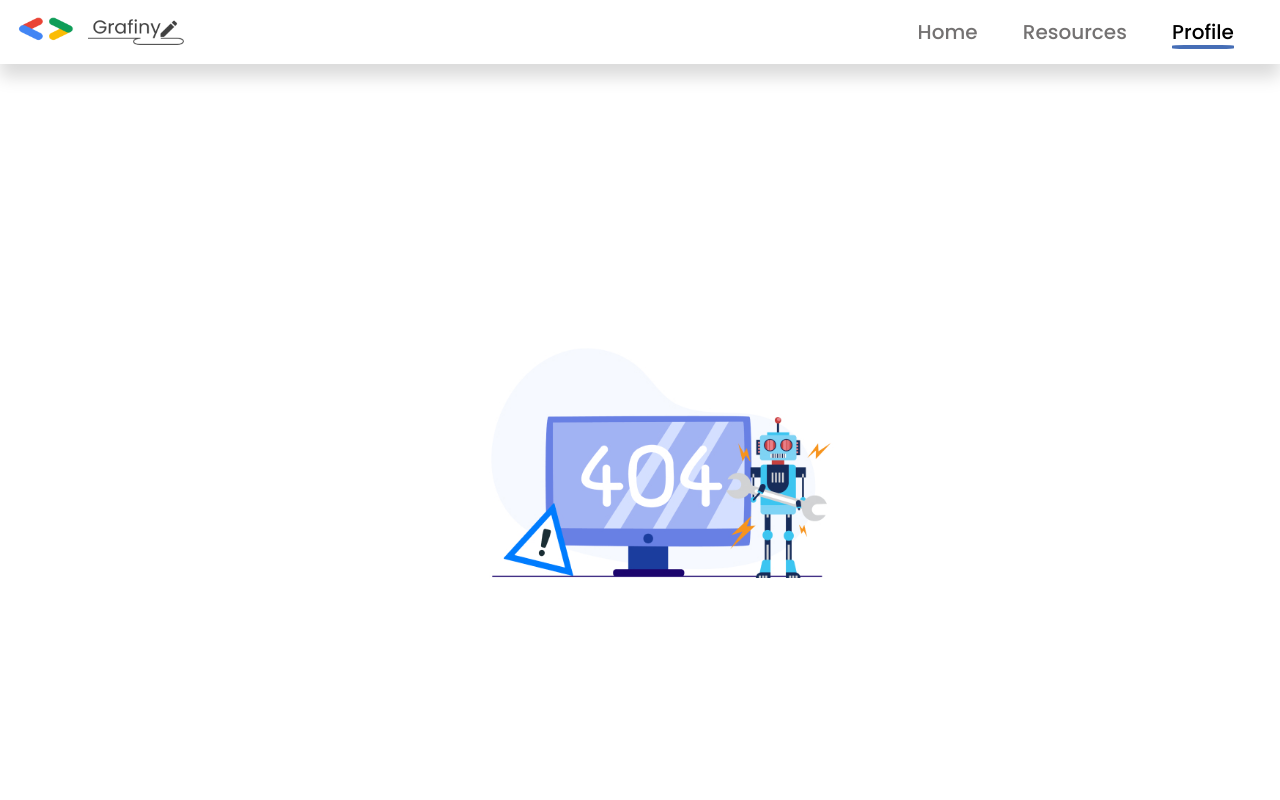
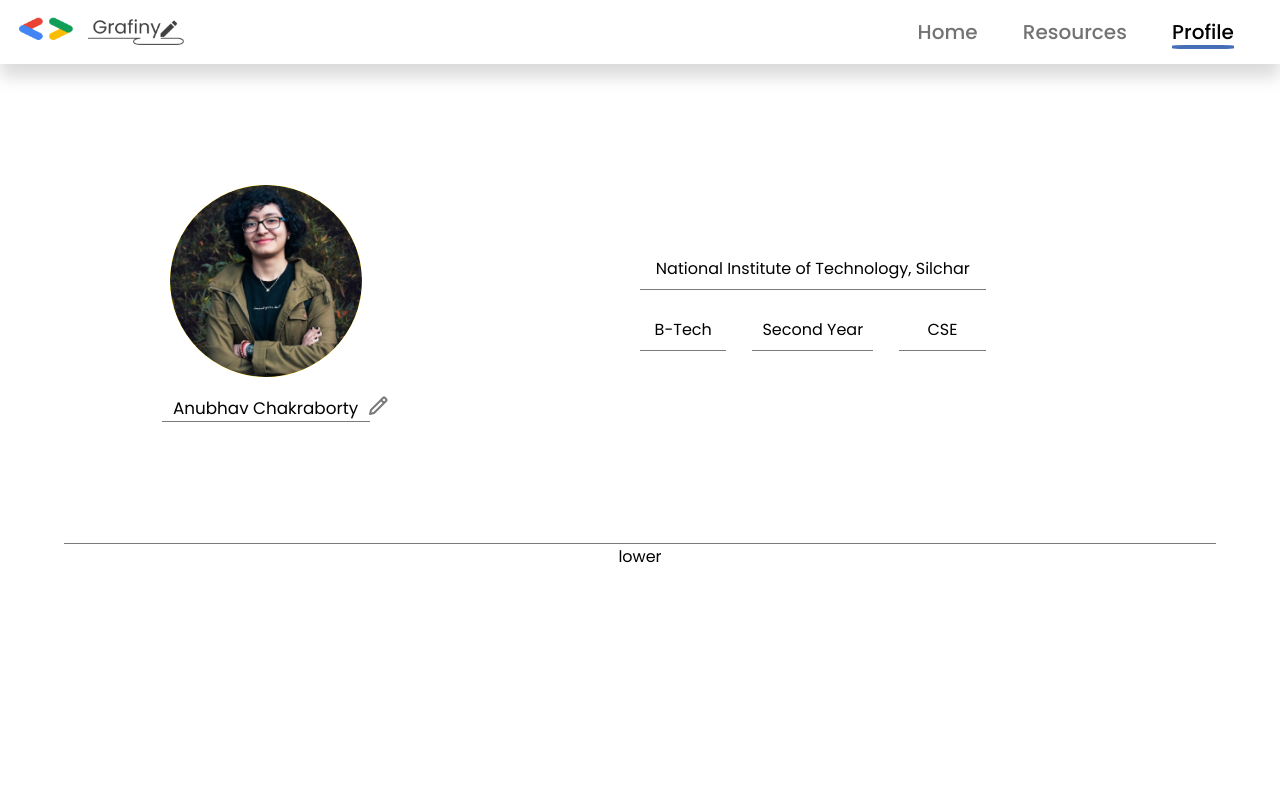
Before and after one commit to gdsc-nits-org/grafiny-client, a React (Vite) app: page /profile in a window 1280 px wide. Shown: the top 800 px of the page. Built offline with nearby package versions, Linux system fonts and the light colour scheme.

Commit message:
ADD: Profile page upperpart

```diff
--- a/src/App.jsx
+++ b/src/App.jsx
@@ -12,6 +12,7 @@ import {
   Error,
   SearchResults,
   Departments,
+  Profile,
 } from "./Pages";
 
 const App = () => {
@@ -27,6 +28,7 @@ const App = () => {
         <Route path="/otp" element={<Otp />} />
         <Route path="/departments/:department/courses" element={<Courses />} />
         <Route path="/searchresults" element={<SearchResults />} />
+        <Route path="/profile" element={<Profile />} />
         <Route path="*" element={<Error />} />
         <Route path="/:insti/departments" element={<Departments />} />
       </Routes>
--- /dev/null
+++ b/src/Pages/Profile/Profile.jsx
@@ -0,0 +1,41 @@
+import { BiPencil } from "react-icons/bi";
+import style from "./Profile.module.scss";
+
+const Profile = () => {
+  return (
+    <div className={style.container}>
+      <div className={style.upperpart}>
+        <div className={style.upperleft}>
+          <div className={style.avatarbox}>
+            <div className={style.imgbox}>
+              <img
+                className={style.profileimg}
+                src="/assets/profileimg.png"
+                alt="profileimg"
+              />
+            </div>
+            <div className={style.namebox}>
+              <div className={style.name}>Anubhav Chakraborty</div>
+              <div className={style.icon}>
+                <BiPencil />
+              </div>
+            </div>
+          </div>
+        </div>
+        <div className={style.upperright}>
+          <div className={style.collegecontainer}>
+            National Institute of Technology, Silchar
+          </div>
+          <div className={style.detailcontainer}>
+            <div className={style.degree}>B-Tech</div>
+            <div className={style.year}>Second Year</div>
+            <div className={style.branch}>CSE</div>
+          </div>
+        </div>
+      </div>
+      <div className={style.lowerpart}>lower</div>
+    </div>
+  );
+};
+
+export default Profile;
--- /dev/null
+++ b/src/Pages/Profile/Profile.module.scss
@@ -0,0 +1,99 @@
+.container {
+  width: 100%;
+  height: 120vh;
+  display: flex;
+  flex-wrap: wrap;
+  flex-direction: column;
+  align-items: center;
+  .upperpart {
+    height: 50%;
+    width: 90%;
+    display: flex;
+    border-bottom: 1px solid var(--gdsc-grayish-2-100);
+    .upperleft {
+      width: 50%;
+      display: flex;
+      align-items: center;
+      .avatarbox {
+        display: flex;
+        flex-direction: column;
+        justify-content: center;
+        align-items: center;
+        width: 70%;
+        height: 80%;
+        .imgbox {
+          height: 12em;
+          width: 12em;
+          border-radius: 50% 50%;
+          background-color: gold;
+          .profileimg {
+            width: 100%;
+            height: 100%;
+            border-radius: 50% 50%;
+          }
+        }
+        .namebox {
+          display: flex;
+          margin-top: 0.8em;
+          width: 13em;
+          min-height: 2em;
+          justify-content: center;
+          align-items: flex-end;
+          border-bottom: 1px solid var(--gdsc-grayish-2-100);
+          position: relative;
+          .name {
+            font-size: 1.05em;
+            padding: 0em 0.5em 0 0.5em;
+            text-align: center;
+          }
+          .icon {
+            position: absolute;
+            right: -10%;
+            bottom: -20%;
+            font-size: 1.5em;
+            color: var(--gdsc-grayish-2-100);
+          }
+        }
+      }
+    }
+    .upperright {
+      width: 50%;
+      display: flex;
+      flex-direction: column;
+      justify-content: center;
+      .collegecontainer {
+        width: 60%;
+        text-align: center;
+        border-bottom: 1px solid var(--gdsc-grayish-2-100);
+        padding-bottom: 0.5em;
+      }
+      .detailcontainer {
+        display: flex;
+        width: 60%;
+        justify-content: space-between;
+        margin-top: 1em;
+        .degree {
+          width: 25%;
+          border-bottom: 1px solid var(--gdsc-grayish-2-100);
+          text-align: center;
+          padding: 0.7em 0 0.5em 0;
+        }
+        .year {
+          width: 35%;
+          border-bottom: 1px solid var(--gdsc-grayish-2-100);
+          text-align: center;
+          padding: 0.7em 0 0.5em 0;
+        }
+        .branch {
+          width: 25%;
+          border-bottom: 1px solid var(--gdsc-grayish-2-100);
+          text-align: center;
+          padding: 0.7em 0 0.5em 0;
+        }
+      }
+    }
+  }
+  .lowerpart {
+    height: 50%;
+  }
+}
--- a/src/Pages/index.jsx
+++ b/src/Pages/index.jsx
@@ -7,6 +7,7 @@ import Error from "./Error/Error";
 import SignupForm from "./Signup/Signup";
 import Otp from "./OTP/Otp";
 import Departments from "./Departments/Departments";
+import Profile from "./Profile/Profile";
 
 export {
   Home,
@@ -18,4 +19,5 @@ export {
   SignupForm,
   Otp,
   Departments,
+  Profile,
 };
```
Also changed, not shown: public/assets/profileimg.png (added).
